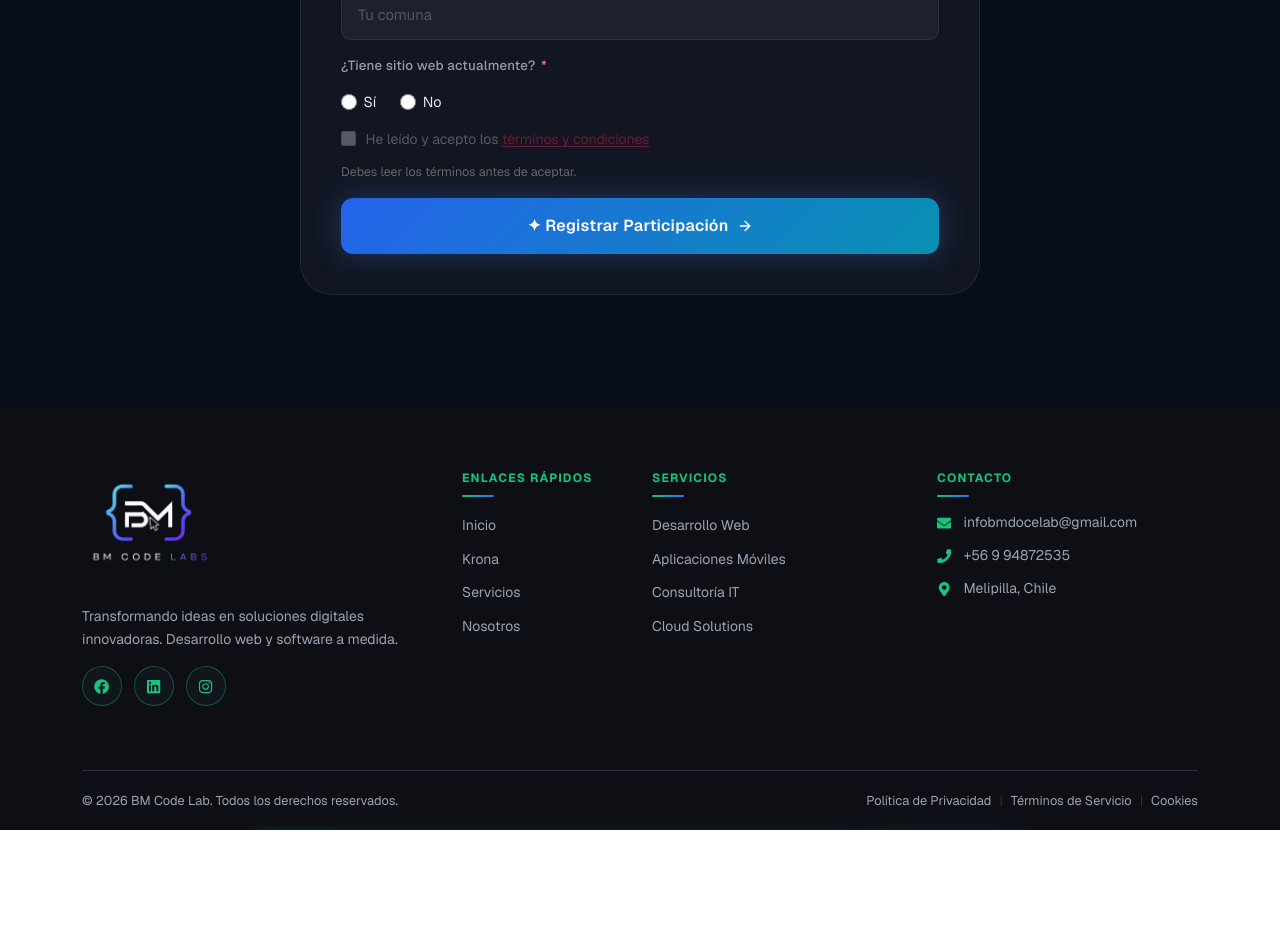
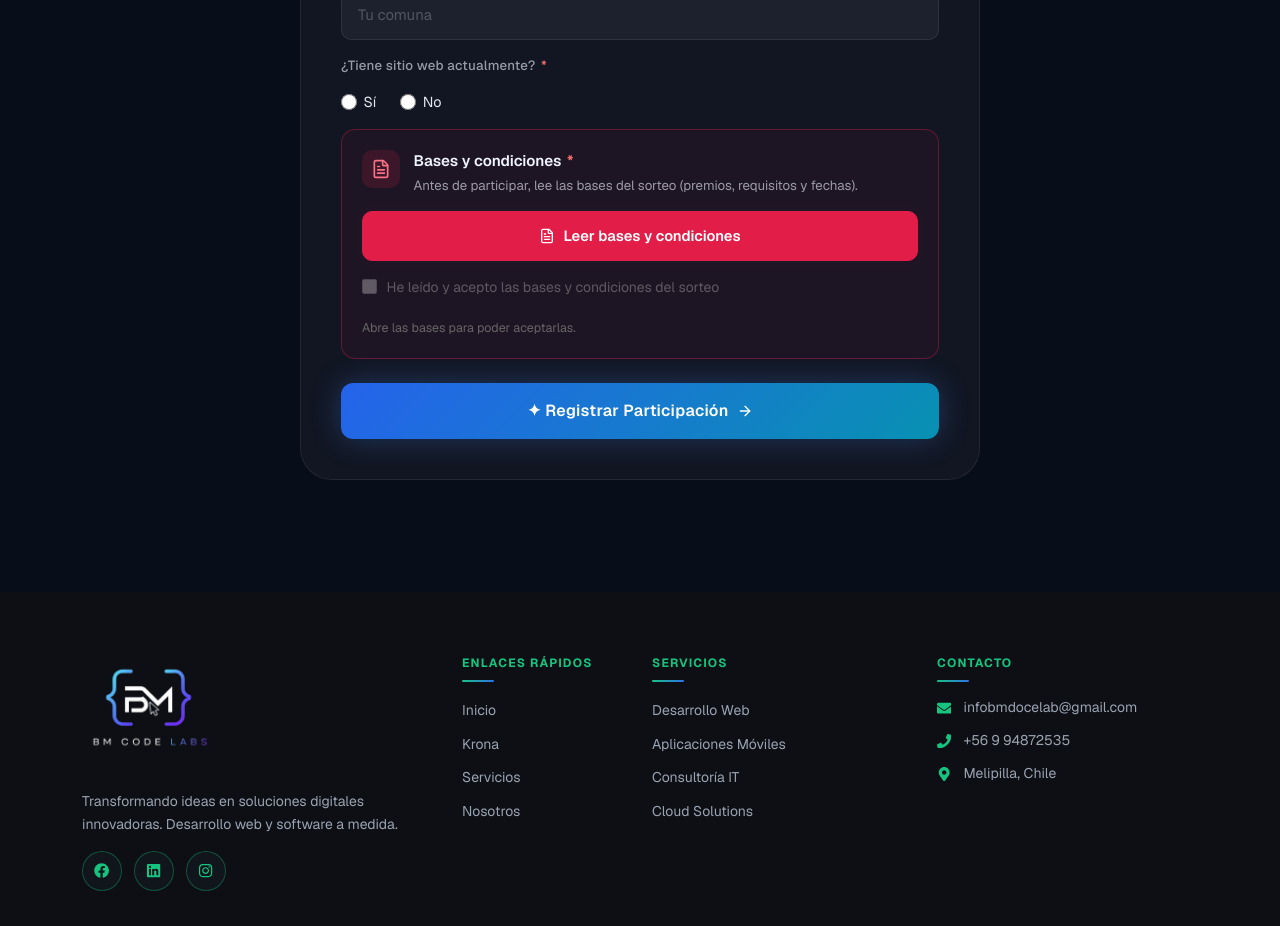
Before and after one commit to manuelfromBM/our_corporativa, a Next.js app in the folder frontend/: page /sorteo in a window 1280 px wide. Shown: the part 7840-8766 px from the top of the page. Before the commit the page ends 8670 px from the top, so only its background shows below. Built offline with nearby package versions, Linux system fonts and the light colour scheme.

Commit message:
agrego boton de ver condiciones del sorteo, para que sea mas intuitivo

```diff
--- a/frontend/src/components/Sorteo-components/sections/Formulario/Formulario.module.css
+++ b/frontend/src/components/Sorteo-components/sections/Formulario/Formulario.module.css
@@ -542,3 +542,113 @@ button.exitoBtn {
     margin-top: 0.3rem;
     display: block;
 }
+/* ── TARJETA DE BASES Y CONDICIONES ── */
+.terminosCard {
+    display: flex;
+    flex-direction: column;
+    gap: 1rem;
+    padding: 1.25rem;
+    margin-bottom: 1.5rem;
+    border-radius: 14px;
+    background: rgba(225, 29, 72, 0.06);
+    border: 1px solid rgba(225, 29, 72, 0.35);
+    transition: border-color 0.2s ease, background 0.2s ease;
+}
+
+.terminosCardError {
+    border-color: #f87171;
+    background: rgba(248, 113, 113, 0.08);
+}
+
+.terminosCardOk {
+    border-color: rgba(34, 197, 94, 0.45);
+    background: rgba(34, 197, 94, 0.06);
+}
+
+.terminosCabecera {
+    display: flex;
+    align-items: flex-start;
+    gap: 0.85rem;
+}
+
+.terminosIcono {
+    width: 38px;
+    height: 38px;
+    flex-shrink: 0;
+    border-radius: 10px;
+    display: flex;
+    align-items: center;
+    justify-content: center;
+    background: rgba(225, 29, 72, 0.15);
+    color: #fb7185;
+}
+
+.terminosCardOk .terminosIcono {
+    background: rgba(34, 197, 94, 0.15);
+    color: #22c55e;
+}
+
+.terminosTitulo {
+    font-size: 0.95rem;
+    font-weight: 600;
+    color: #f0f4ff;
+    margin: 0 0 0.2rem;
+}
+
+.terminosTexto {
+    font-size: 0.83rem;
+    color: rgba(240, 244, 255, 0.6);
+    line-height: 1.45;
+    margin: 0;
+}
+
+.botonTerminos {
+    display: flex;
+    align-items: center;
+    justify-content: center;
+    gap: 0.5rem;
+    width: 100%;
+    padding: 0.8rem 1rem;
+    border-radius: 10px;
+    border: 1px solid rgba(225, 29, 72, 0.6);
+    background: transparent;
+    color: #fb7185;
+    font-size: 0.92rem;
+    font-weight: 600;
+    font-family: inherit;
+    cursor: pointer;
+    transition: background 0.2s ease, color 0.2s ease, transform 0.15s ease;
+}
+
+.botonTerminos:hover {
+    background: rgba(225, 29, 72, 0.12);
+    color: #fda4af;
+}
+
+.botonTerminos:active {
+    transform: scale(0.98);
+}
+
+/* Mientras no se han abierto las bases: botón relleno y con pulso para llamar la atención */
+.botonTerminosPendiente {
+    background: #e11d48;
+    border-color: #e11d48;
+    color: #ffffff;
+    animation: pulsoTerminos 2s ease-in-out infinite;
+}
+
+.botonTerminosPendiente:hover {
+    background: #be123c;
+    color: #ffffff;
+}
+
+@keyframes pulsoTerminos {
+    0%, 100% { box-shadow: 0 0 0 0 rgba(225, 29, 72, 0.45); }
+    50% { box-shadow: 0 0 0 8px rgba(225, 29, 72, 0); }
+}
+
+@media (prefers-reduced-motion: reduce) {
+    .botonTerminosPendiente {
+        animation: none;
+    }
+}
--- a/frontend/src/components/Sorteo-components/sections/Formulario/Formulario.tsx
+++ b/frontend/src/components/Sorteo-components/sections/Formulario/Formulario.tsx
@@ -1,7 +1,7 @@
 "use client";
 
 import { useState } from "react";
-import { ArrowRight, CircleCheckBig } from "lucide-react";
+import { ArrowRight, CircleCheckBig, FileText } from "lucide-react";
 import styles from "./Formulario.module.css";
 import { CamposFormulario } from "./campos";
 import { ErroresFormulario } from "./campos";
@@ -371,9 +371,42 @@ const Formulario = () => {
                         <ModalTerminos
                             abierto={modalAbierto}
                             onCerrar={() => setModalAbierto(false)}
+                            onAceptar={() => {
+                                setAceptaTerminos(true);
+                                setModalAbierto(false);
+                                if (errores.terminos) setErrores((prev) => ({ ...prev, terminos: undefined }));
+                            }}
                         />
 
-                        <div className={styles.grupo}>
+                        <div className={`${styles.terminosCard} ${errores.terminos ? styles.terminosCardError : ""} ${aceptaTerminos ? styles.terminosCardOk : ""}`}>
+                            <div className={styles.terminosCabecera}>
+                                <div className={styles.terminosIcono}>
+                                    {aceptaTerminos ? <CircleCheckBig size={20} /> : <FileText size={20} />}
+                                </div>
+                                <div>
+                                    <p className={styles.terminosTitulo}>
+                                        Bases y condiciones <span className={styles.requerido}>*</span>
+                                    </p>
+                                    <p className={styles.terminosTexto}>
+                                        {aceptaTerminos
+                                            ? "Aceptaste las bases del sorteo. ¡Ya puedes registrar tu participación!"
+                                            : "Antes de participar, lee las bases del sorteo (premios, requisitos y fechas)."}
+                                    </p>
+                                </div>
+                            </div>
+
+                            <button
+                                type="button"
+                                className={`${styles.botonTerminos} ${!terminosVistos ? styles.botonTerminosPendiente : ""}`}
+                                onClick={() => {
+                                    setModalAbierto(true);
+                                    setTerminosVistos(true);  // ← se habilita el checkbox al abrir
+                                }}
+                            >
+                                <FileText size={16} />
+                                {terminosVistos ? "Volver a leer las bases" : "Leer bases y condiciones"}
+                            </button>
+
                             <label className={`${styles.checkLabel} ${!terminosVistos ? styles.checkLabelDeshabilitado : ""}`}>
                                 <input
                                     type="checkbox"
@@ -385,22 +418,10 @@ const Formulario = () => {
                                     }}
                                     className={styles.checkbox}
                                 />
-                                <span>
-                                    He leído y acepto los{" "}
-                                    <button
-                                        type="button"
-                                        className={styles.linkTerminos}
-                                        onClick={() => {
-                                            setModalAbierto(true);
-                                            setTerminosVistos(true);  // ← se habilita el checkbox al abrir
-                                        }}
-                                    >
-                                        términos y condiciones
-                                    </button>
-                                </span>
+                                <span>He leído y acepto las bases y condiciones del sorteo</span>
                             </label>
                             {!terminosVistos && (
-                                <span className={styles.ayuda}>Debes leer los términos antes de aceptar.</span>
+                                <span className={styles.ayuda}>Abre las bases para poder aceptarlas.</span>
                             )}
                             {errores.terminos && <span className={styles.error}>{errores.terminos}</span>}
                         </div>
--- a/frontend/src/components/Sorteo-components/sections/Formulario/Modal/ModalCondiciones.tsx
+++ b/frontend/src/components/Sorteo-components/sections/Formulario/Modal/ModalCondiciones.tsx
@@ -8,9 +8,10 @@ import styles from "./ModalCondiciones.module.css";
 interface Props {
     abierto: boolean;
     onCerrar: () => void;
+    onAceptar?: () => void;
 }
 
-const ModalTerminos = ({ abierto, onCerrar }: Props) => {
+const ModalTerminos = ({ abierto, onCerrar, onAceptar }: Props) => {
     useEffect(() => {
         if (abierto) {
             document.body.style.overflow = "hidden";
@@ -179,8 +180,8 @@ const ModalTerminos = ({ abierto, onCerrar }: Props) => {
                 </div>
 
                 <div className={styles.pie}>
-                    <button className={styles.botonAceptar} onClick={onCerrar}>
-                        Entendido
+                    <button type="button" className={styles.botonAceptar} onClick={onAceptar ?? onCerrar}>
+                        {onAceptar ? "Leí y acepto las bases" : "Entendido"}
                     </button>
                 </div>
 
```
